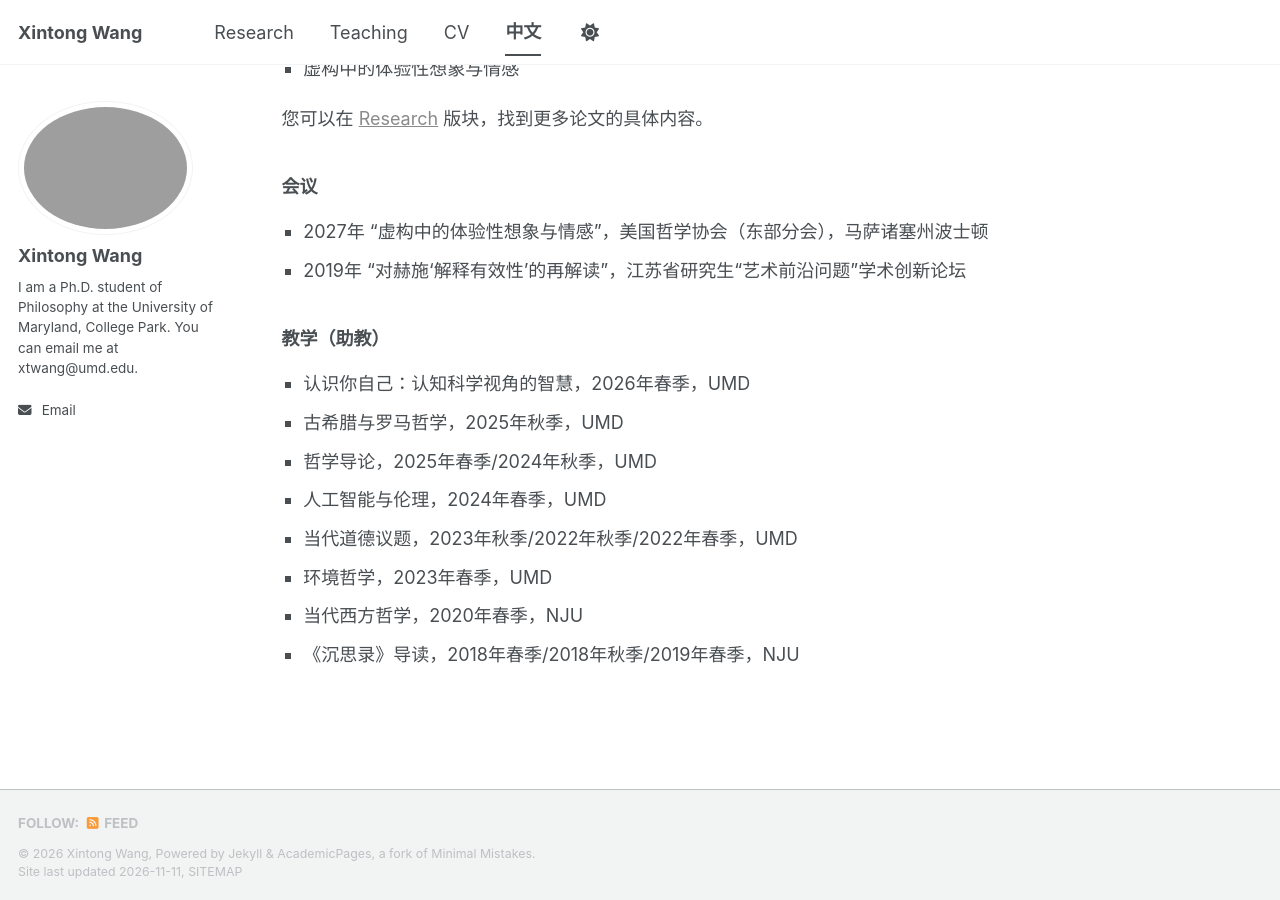
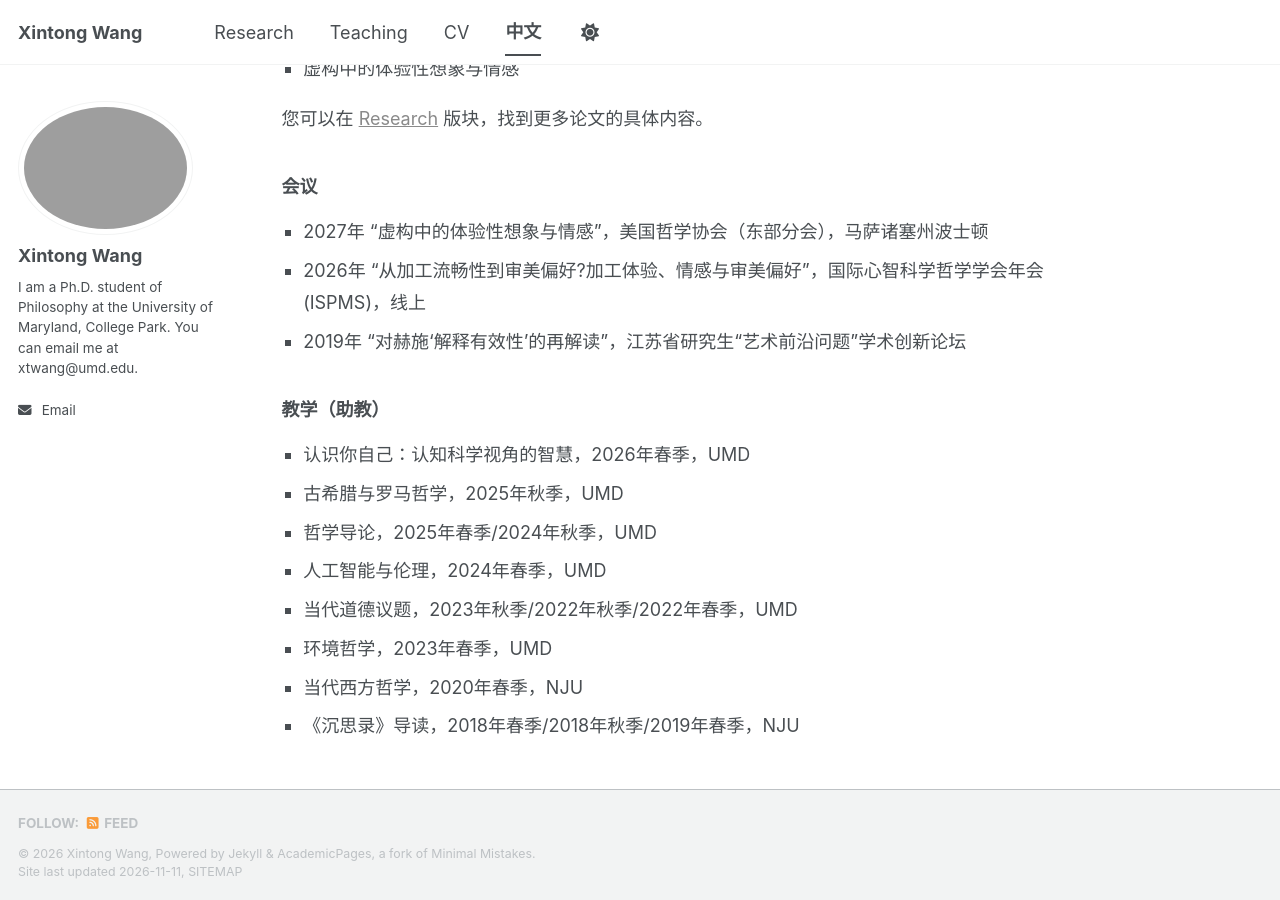
Before and after one commit to wang-xintong/wang-xintong.github.io, a Jekyll site: the page built from _pages/chinese.md, in a window 1280 px wide and 900 px high, scrolled down 483 px. Built offline with Jekyll 4.4.1, drawn with Linux system fonts in a browser that asks for light colours; a script bundle is joined from its source files by our own code; library files that are not in the unit come from our copies.

Commit message:
Update chinese.md

```diff
--- a/_pages/chinese.md
+++ b/_pages/chinese.md
@@ -73,6 +73,7 @@ share: false
 
     <ul class="chinese-list">
       <li>2027年 “虚构中的体验性想象与情感”，美国哲学协会（东部分会），马萨诸塞州波士顿</li>
+      <li>2026年 “从加工流畅性到审美偏好?加工体验、情感与审美偏好”，国际心智科学哲学学会年会 (ISPMS)，线上</li>
       <li>2019年 “对赫施‘解释有效性’的再解读”，江苏省研究生“艺术前沿问题”学术创新论坛</li>
     </ul>
 
```
